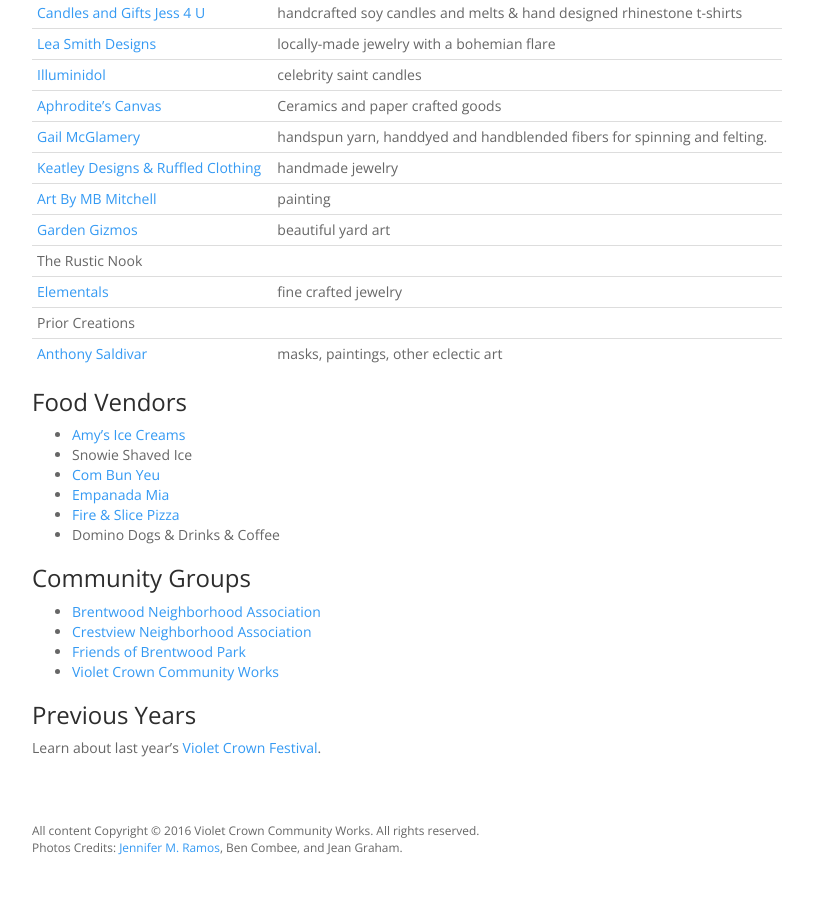
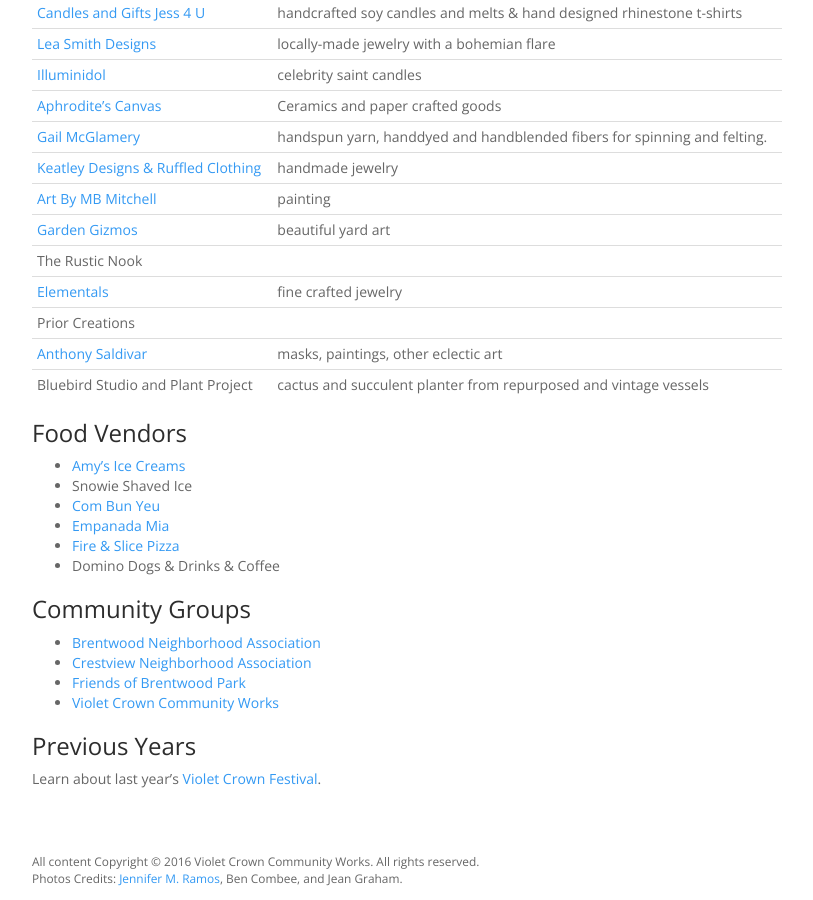
Before and after one commit to vccw/vccw.github.io, a Jekyll site: the page built from vcf.md, in a window 1280 px wide and 900 px high, scrolled down 2412 px. Shown: the whole window, without its empty margins (38-851 px from the left). Built offline with Jekyll 4.4.1, drawn with Linux system fonts in a browser that asks for light colours; comment, search, counter and statistics services are not loaded; before the commit the page ends 3281 px from its top, so only the background shows below that.

Commit message:
Update vcf.md

```diff
--- a/vcf.md
+++ b/vcf.md
@@ -106,6 +106,7 @@
 [Elementals](https://www.facebook.com/elementals.austin) | fine crafted jewelry
 Prior Creations |
 [Anthony Saldivar](https://www.etsy.com/shop/AnthonySaldivar) | masks, paintings, other eclectic art
+Bluebird Studio and Plant Project | cactus and succulent planter from repurposed and vintage vessels
 {:.table .table-condensed}
 
 ### Food Vendors
```
